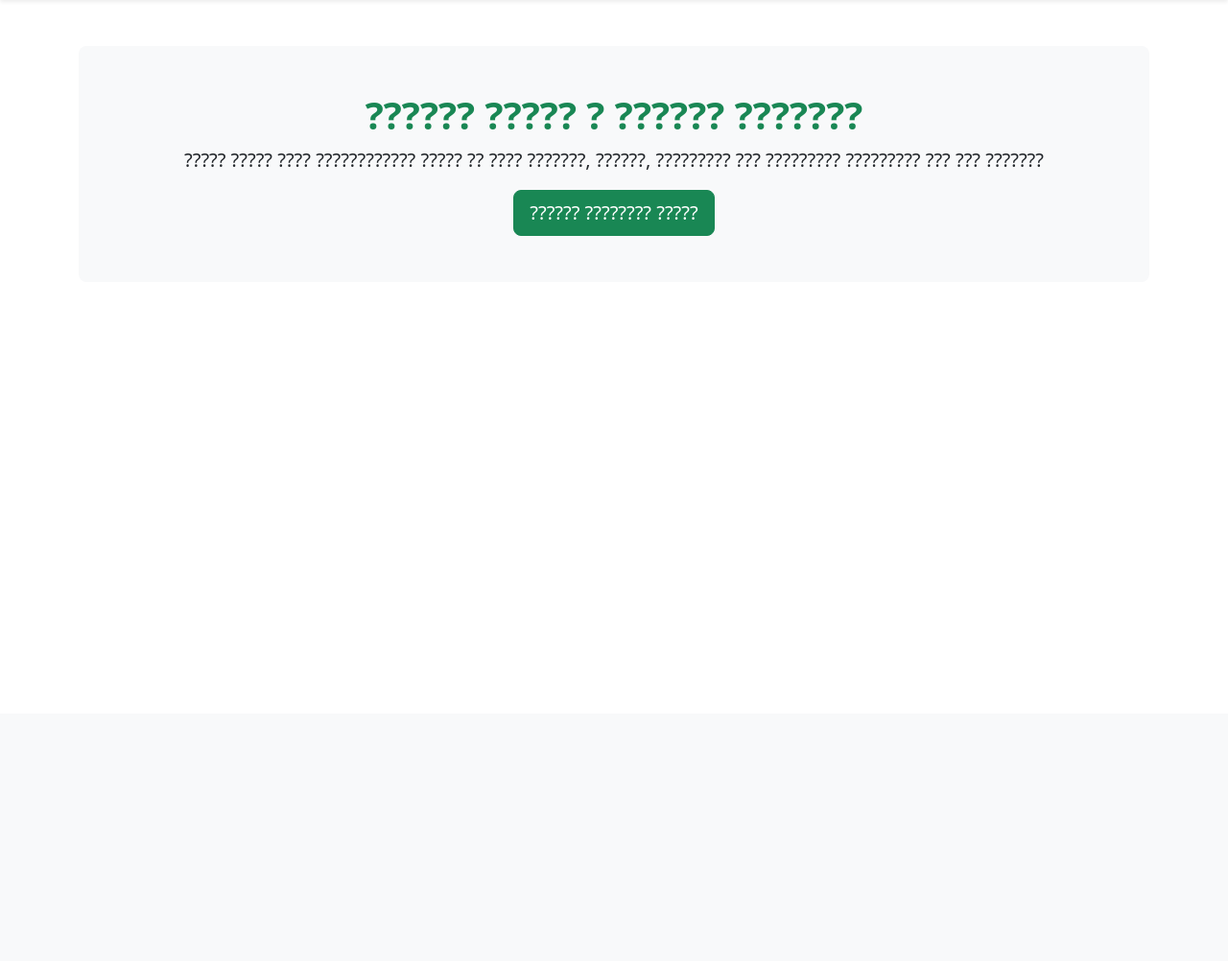
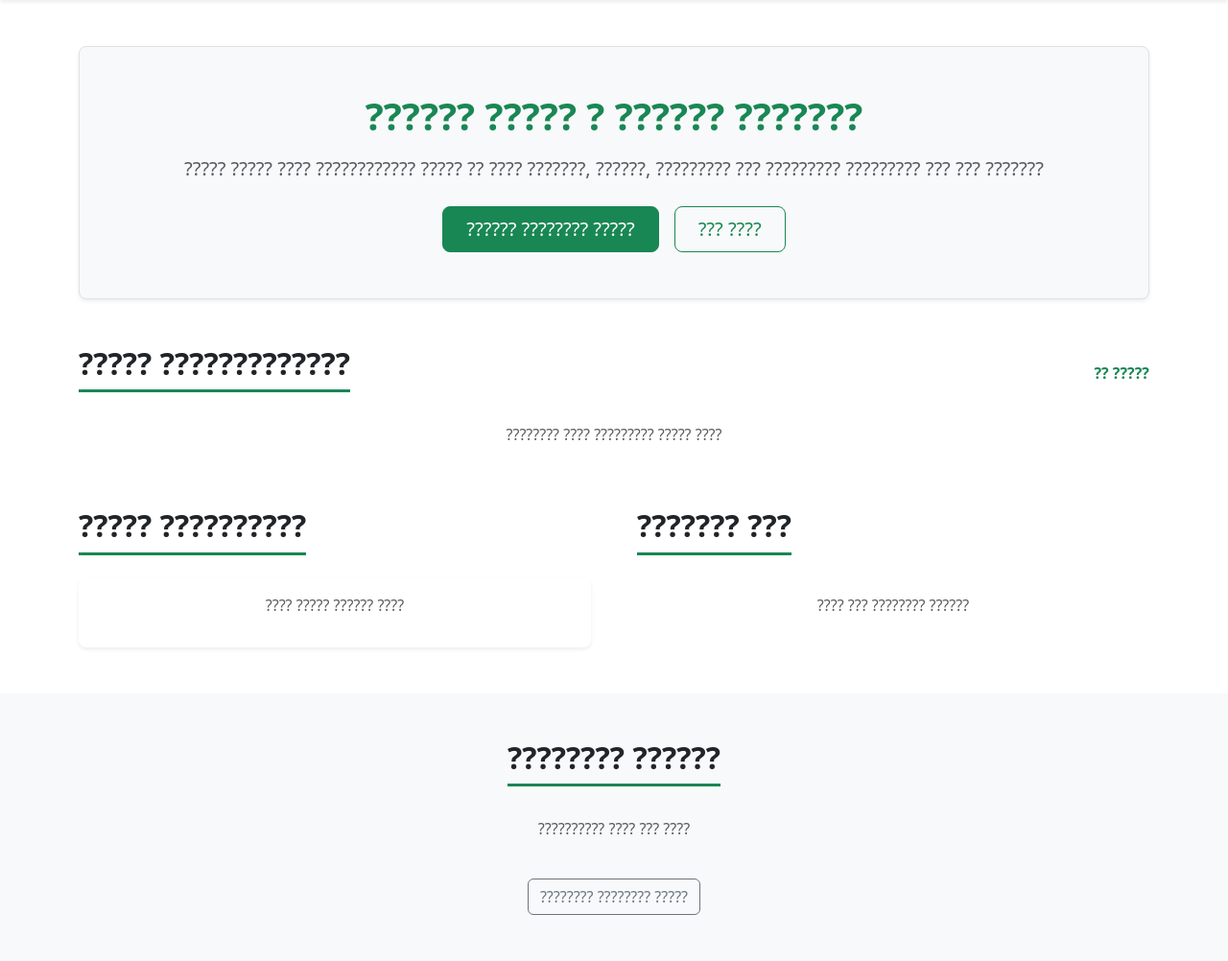
Before and after one commit to hijbullahx/hello_naogaon, a Django app: template templates/core/home.html in a window 1280 px wide. Shown: the part 56-1058 px from the top of the page at 96% size. Before the commit the page ends 302 px from the top, so only its background shows below. Run offline with Django 5.2, Linux system fonts and the light colour scheme; the template is opened without the code that fills it, so the values that code supplies are empty.

Commit message:
Update views, templates, and program URLs

```diff
--- a/templates/core/home.html
+++ b/templates/core/home.html
@@ -1,11 +1,122 @@
 {% extends 'base.html' %}
+{% load static %}
 
 {% block content %}
+<!-- Hero Section -->
 <div class="container mt-5">
-    <div class="p-5 text-center bg-light rounded-3">
-        <h1 class="text-success fw-bold">?????? ????? ? ?????? ???????</h1>
-        <p class="lead">????? ????? ???? ???????????? ????? ?? ???? ???????, ??????, ????????? ??? ????????? ????????? ??? ??? ???????</p>
-        <a class="btn btn-success btn-lg" href="#" role="button">?????? ???????? ?????</a>
+    <div class="p-5 text-center bg-light rounded-3 shadow-sm border">
+        <h1 class="text-success fw-bold mb-3">?????? ????? ? ?????? ???????</h1>
+        <p class="lead text-muted mb-4">????? ????? ???? ???????????? ????? ?? ???? ???????, ??????, ????????? ??? ????????? ????????? ??? ??? ???????</p>
+        <div class="d-flex justify-content-center gap-3">
+            <a class="btn btn-success btn-lg px-4" href="#" role="button">?????? ???????? ?????</a>
+            <a class="btn btn-outline-success btn-lg px-4" href="#" role="button">??? ????</a>
+        </div>
+    </div>
+</div>
+
+<!-- Ongoing Programs Section -->
+<div class="container mt-5">
+    <div class="d-flex justify-content-between align-items-center mb-4">
+        <h2 class="fw-bold border-bottom border-success border-3 pb-2 d-inline-block">????? ?????????????</h2>
+        <a href="#" class="text-success text-decoration-none fw-bold">?? ????? <i class="fas fa-arrow-right"></i></a>
+    </div>
+    <div class="row g-4">
+        {% for program in ongoing_programs %}
+        <div class="col-md-4">
+            <div class="card h-100 shadow-sm border-0">
+                {% if program.image %}
+                    <img src="{{ program.image.url }}" class="card-img-top" alt="{{ program.title }}" style="height: 200px; object-fit: cover;">
+                {% else %}
+                    <div class="bg-secondary text-white d-flex justify-content-center align-items-center" style="height: 200px;">??? ???</div>
+                {% endif %}
+                <div class="card-body">
+                    <h5 class="card-title fw-bold text-success">{{ program.title }}</h5>
+                    <p class="card-text text-muted">{{ program.description|truncatewords:15 }}</p>
+                </div>
+                <div class="card-footer bg-white border-top-0 pb-3">
+                     <a href="#" class="btn btn-outline-success btn-sm w-100">????????? ?????</a>
+                </div>
+            </div>
+        </div>
+        {% empty %}
+        <div class="col-12">
+            <p class="text-muted text-center">???????? ???? ????????? ????? ????</p>
+        </div>
+        {% endfor %}
+    </div>
+</div>
+
+<!-- Upcoming Events & Recent News Section -->
+<div class="container mt-5 mb-5">
+    <div class="row g-5">
+        <!-- Upcoming Events -->
+        <div class="col-lg-6">
+            <h2 class="fw-bold border-bottom border-success border-3 pb-2 d-inline-block mb-4">????? ??????????</h2>
+            <div class="list-group list-group-flush shadow-sm rounded-3">
+                {% for event in upcoming_events %}
+                <div class="list-group-item p-4 border-0 mb-2 bg-light rounded">
+                    <div class="d-flex justify-content-between align-items-center">
+                        <h5 class="mb-1 fw-bold text-dark">{{ event.title }}</h5>
+                        <small class="badge bg-success rounded-pill px-3 py-2"><i class="fas fa-calendar-alt me-1"></i> {{ event.date|date:"d M Y" }}</small>
+                    </div>
+                    <p class="mb-2 mt-2 text-muted">{{ event.description|truncatewords:12 }}</p>
+                    <small class="text-secondary"><i class="fas fa-map-marker-alt me-1 text-danger"></i> {{ event.location }}</small>
+                </div>
+                {% empty %}
+                <p class="text-muted text-center p-3">???? ????? ?????? ????</p>
+                {% endfor %}
+            </div>
+        </div>
+
+        <!-- Recent News -->
+        <div class="col-lg-6">
+            <h2 class="fw-bold border-bottom border-success border-3 pb-2 d-inline-block mb-4">??????? ???</h2>
+            <div class="row g-3">
+                {% for article in recent_news %}
+                <div class="col-12">
+                    <div class="card flex-row border-0 shadow-sm h-100">
+                        {% if article.image %}
+                            <img class="card-img-left" src="{{ article.image.url }}" style="width: 120px; object-fit: cover;" alt="{{ article.title }}">
+                        {% else %}
+                             <div class="bg-secondary text-white d-flex justify-content-center align-items-center" style="width: 120px;">??? ???</div>
+                        {% endif %}
+                        <div class="card-body">
+                            <h6 class="card-title fw-bold text-success mb-1">{{ article.title }}</h6>
+                            <small class="text-muted mb-2 d-block"><i class="fas fa-clock me-1"></i> {{ article.publish_date|date:"d M Y" }}</small>
+                            <p class="card-text small text-muted mb-0">{{ article.content|truncatewords:10 }}</p>
+                        </div>
+                    </div>
+                </div>
+                {% empty %}
+                 <p class="text-muted text-center p-3 w-100">???? ??? ???????? ??????</p>
+                {% endfor %}
+            </div>
+        </div>
+    </div>
+</div>
+
+<!-- Quick Gallery Snapshot -->
+<div class="bg-light py-5 mt-5">
+    <div class="container">
+        <div class="text-center mb-4">
+            <h2 class="fw-bold border-bottom border-success border-3 pb-2 d-inline-block">???????? ??????</h2>
+        </div>
+        <div class="row g-2">
+            {% for photo in gallery_photos %}
+            <div class="col-6 col-md-3">
+                {% if photo.image %}
+                    <img src="{{ photo.image.url }}" class="img-fluid rounded shadow-sm" alt="{{ photo.caption }}" style="height: 200px; width: 100%; object-fit: cover;">
+                {% endif %}
+            </div>
+            {% empty %}
+             <div class="col-12 text-center">
+                <p class="text-muted">?????????? ???? ??? ????</p>
+            </div>
+            {% endfor %}
+        </div>
+        <div class="text-center mt-4">
+             <a href="#" class="btn btn-outline-secondary">???????? ???????? ?????</a>
+        </div>
     </div>
 </div>
 {% endblock %}
```
Also changed, not shown: core/views.py (+15 -2 lines), programs/urls.py (added, +11 -0 lines), programs/views.py (+17 -2 lines).
